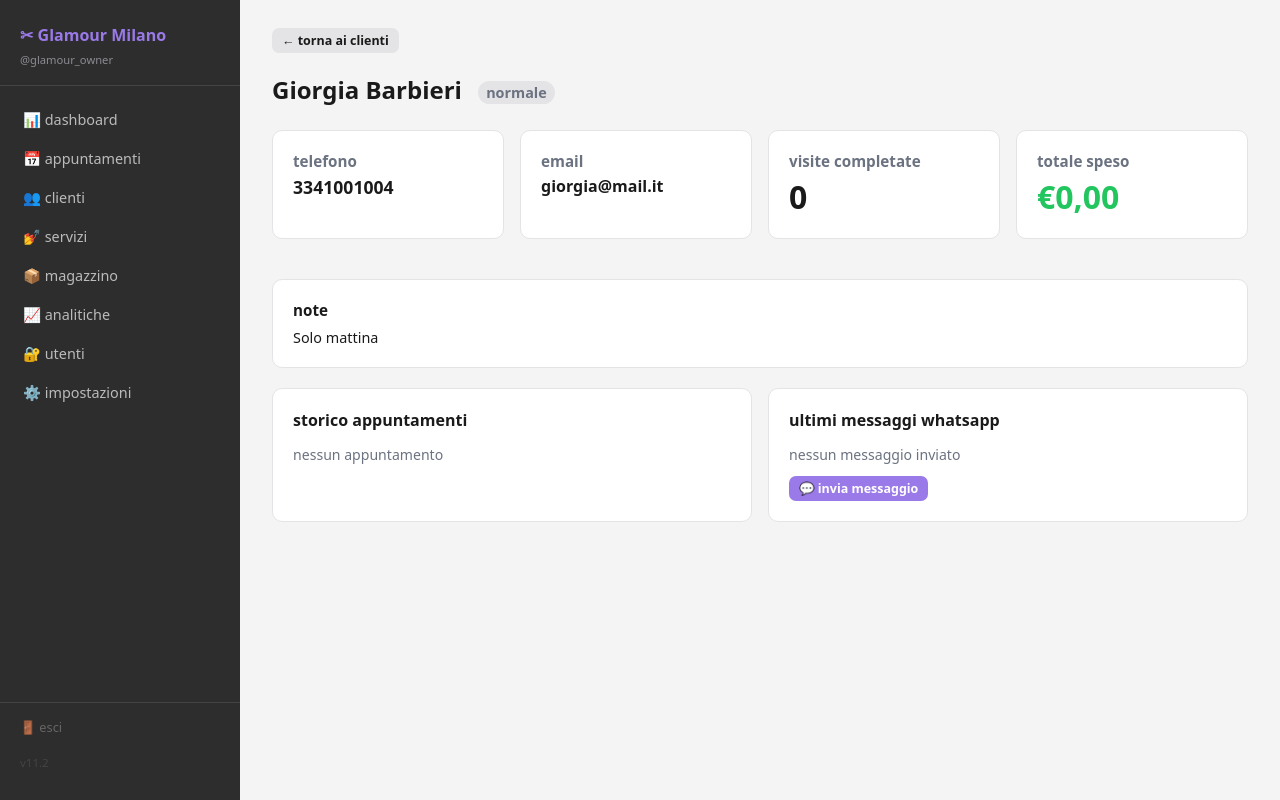
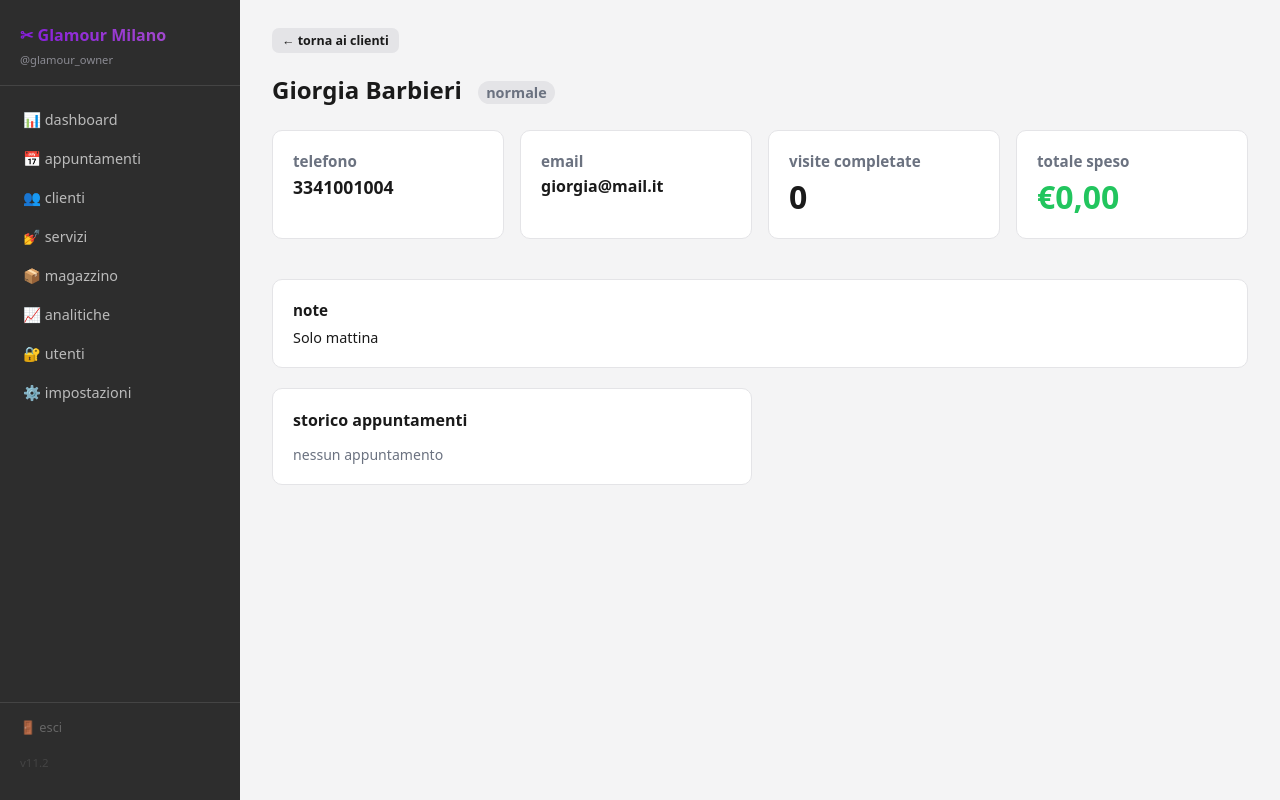
Before and after one commit to oakvxish/maturita, a PHP site: page /storico_cliente.php?id=4 in a window 1280 px wide. Run offline with PHP 8.4, Linux system fonts and the light colour scheme; a user stored in the database is signed in; data comes from the database, SQL or seed files in the repository; data that the repository does not hold is empty.

Commit message:
Add files via upload

```diff
--- a/impostazioni.php
+++ b/impostazioni.php
@@ -5,7 +5,7 @@ require 'auth.php';
 $messaggio = '';
 
 if ($_SERVER['REQUEST_METHOD'] === 'POST') {
-  $campi = ['nome_salone', 'iva', 'valuta', 'whatsapp_api_url', 'whatsapp_api_token', 'reminder_24h', 'reminder_2h', 'tema'];
+  $campi = ['nome_salone', 'iva', 'valuta', 'tema'];
   foreach ($campi as $k) {
     $chiave = $conn->real_escape_string($k);
     $val    = $conn->real_escape_string(trim($_POST[$k] ?? ''));
--- a/layout_top.php
+++ b/layout_top.php
@@ -74,7 +74,9 @@ $voci_menu = [
         }
 
         .sidebar .logo {
-            color: var(--accent);
+            background: linear-gradient(39deg, rgba(127, 17, 224, 1) 0%, rgba(177, 98, 196, 1) 100%);
+  -webkit-background-clip: text;
+  -webkit-text-fill-color: transparent;
             font-size: 1rem;
             font-weight: 700;
             padding: 0 20px 6px;
--- a/storico_cliente.php
+++ b/storico_cliente.php
@@ -32,9 +32,6 @@ foreach ($storico as $r) {
   }
 }
 
-$messaggi = $conn->query("
-    SELECT * FROM whatsapp_log WHERE cliente_id=$id AND salone_id=$sid ORDER BY inviato_il DESC LIMIT 20
-")->fetch_all(MYSQLI_ASSOC);
 
 require 'layout_top.php';
 ?>
@@ -103,25 +100,4 @@ require 'layout_top.php';
     <?php endif ?>
   </div>
 
-  <div class="card">
-    <h3 style="font-size:1rem;color:var(--text);margin-bottom:14px">ultimi messaggi whatsapp</h3>
-    <?php if (!$messaggi): ?>
-      <p style="color:var(--text-muted);font-size:.88rem">nessun messaggio inviato</p>
-    <?php else: ?>
-      <?php foreach ($messaggi as $m): ?>
-        <div style="border-bottom:1px solid var(--border);padding:10px 0;font-size:.85rem">
-          <div style="display:flex;justify-content:space-between;margin-bottom:4px">
-            <span class="badge badge-<?php echo $m['stato'] === 'inviato' ? 'confermato' : 'annullato' ?>"><?php echo $m['tipo'] ?></span>
-            <span style="color:var(--text-muted)"><?php echo date('d/m H:i', strtotime($m['inviato_il'])) ?></span>
-          </div>
-          <div style="color:var(--text-muted)"><?php echo htmlspecialchars(mb_substr($m['messaggio'], 0, 120)) ?><?php echo strlen($m['messaggio']) > 120 ? '…' : '' ?></div>
-        </div>
-      <?php endforeach ?>
-    <?php endif ?>
-    <div style="margin-top:12px">
-      <a href="whatsapp.php?cliente_id=<?php echo $id ?>" class="btn btn-piccolo">💬 invia messaggio</a>
-    </div>
-  </div>
-</div>
-
 <?php require 'layout_bottom.php'; ?>
```
Also changed, not shown: clienti.php (+3 -8 lines).
